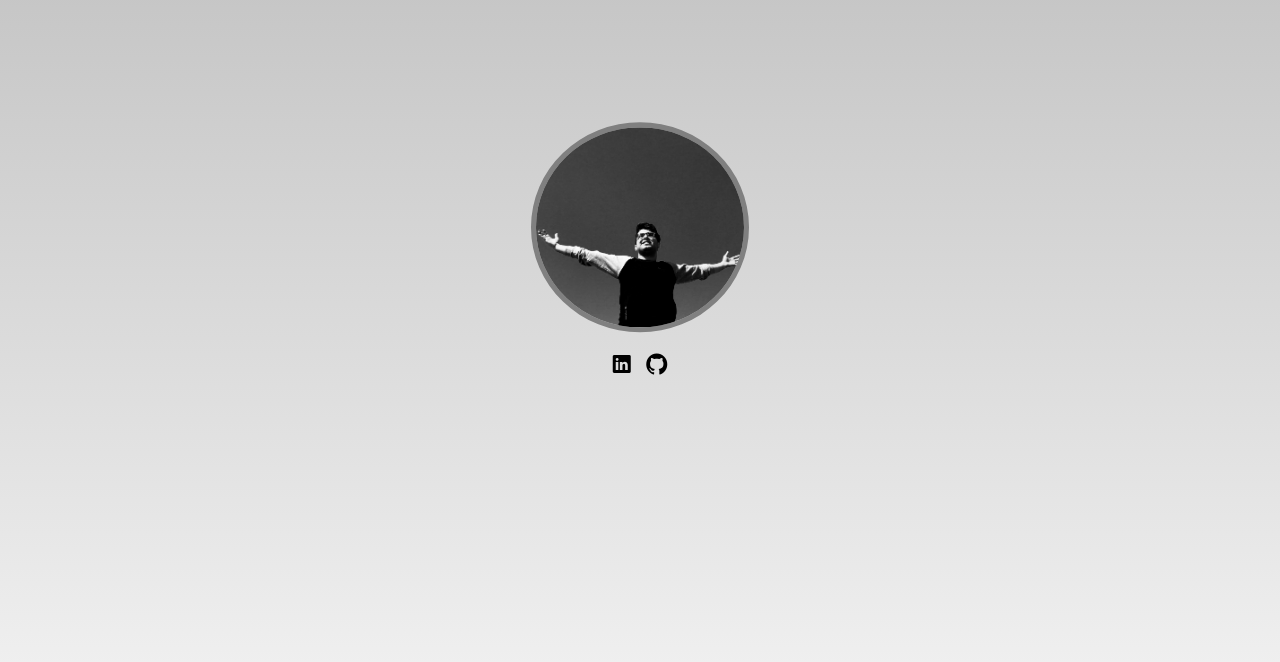
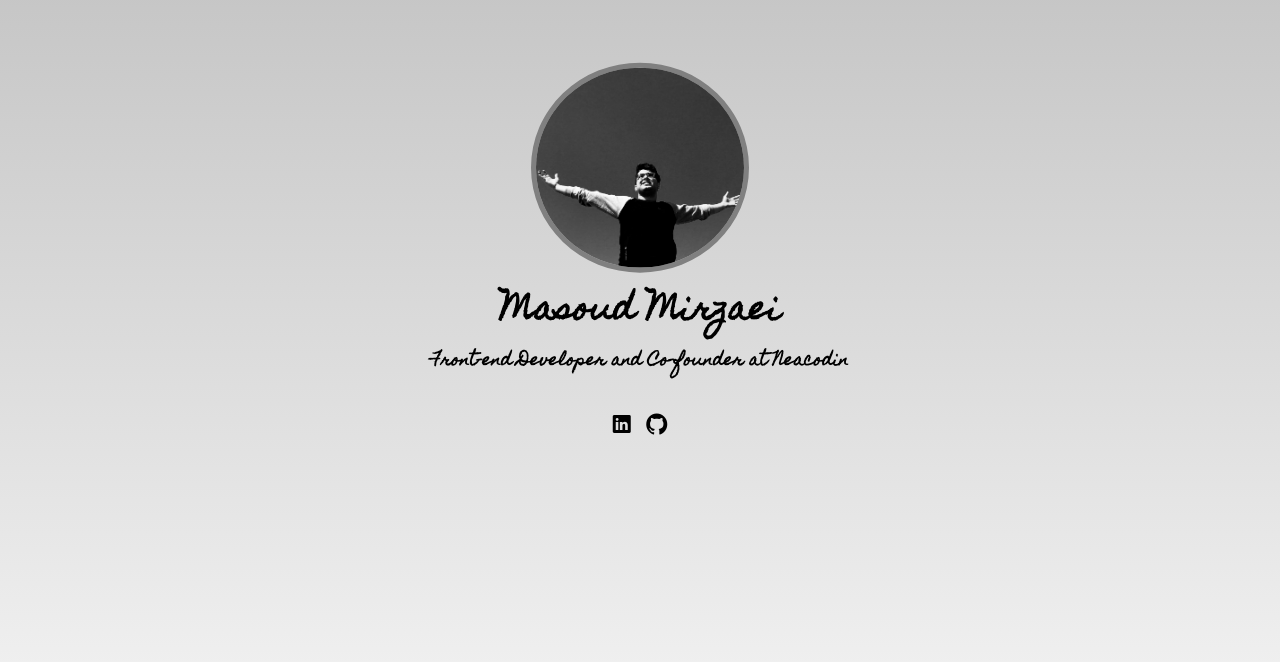
Before and after one commit to mamos98/mamos98.github.io, a plain HTML site: page index.html in a window 1280 px wide. Shown: the part 138-800 px from the top of the page. Drawn offline with nearby package versions, Linux system fonts and the light colour scheme.

Commit message:
Fix issues and add Name and Description

```diff
--- a/index.html
+++ b/index.html
@@ -4,10 +4,10 @@
     <meta charset="UTF-8">
     <meta name="viewport" content="width=device-width">
 
-    <title>Masoud Mirzaei Front-end Developer and CoFounder at Neacodin</title>
+    <title>Masoud Mirzaei</title>
     <meta name='author' content='Masoud Mirzaei, mamos98@gmail.com'>
     <meta name='keywords' content='mamos98, masoud, mirzaei, mamos98 mirzaei, front-end, developer, masoud mirzaei, Masoud Mirzaei'>
-    <meta name='description' content='Personal Website and Portfolio of Masoud Mirzaei, Co-Founder at Neacodin'>
+    <meta name='description' content='Personal Website and Portfolio of Masoud Mirzaei, Co-founder at Neacodin'>
     <link rel="stylesheet" href="https://cdnjs.cloudflare.com/ajax/libs/normalize/5.0.0/normalize.min.css">
     <link href="https://fonts.googleapis.com/css?family=Homemade+Apple" rel="stylesheet" type="text/css">
     <link href="http://code.ionicframework.com/ionicons/2.0.1/css/ionicons.min.css" rel="stylesheet" type="text/css">
@@ -15,14 +15,17 @@
 
     <link rel='canonical' href='http://masoudmirzaei.ir/'>
     <link rel="icon" type="image/png" href="/images/favicon-32x32.png" sizes="32x32" />
-    <meta property="og:title" content="Masoud Mirzaei - Front-end Devloper and CoFounder at Neacodin" />
+    <meta property="og:title" content="Masoud Mirzaei - Front-end Developer and Co-founder at Neacodin" />
     <meta property="og:image" content="http://masoudmirzaei.ir/images/avatar.jpg" />
 
   </head>
 
   <body>
       <main>
-        <div id="info"><img class="avatar" src="/images/avatar.jpg">
+        <div id="info">
+          <img class="avatar" src="/images/avatar.jpg">
+          <h1> Masoud Mirzaei </h1>
+          <h4> Front-end Developer and Co-founder at <a href="http://neacod.in/">Neacodin</a> </h4>
           <ul>
             <li>
               <h2><a href="https://ir.linkedin.com/in/mamos98"><i class="ion-social-linkedin"></i></a></h2>
```
